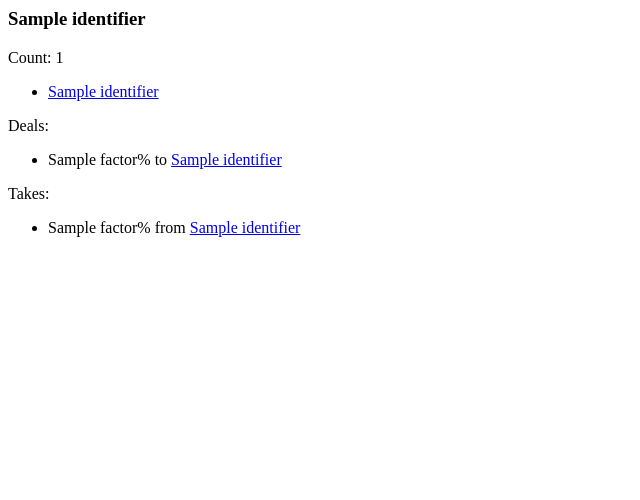
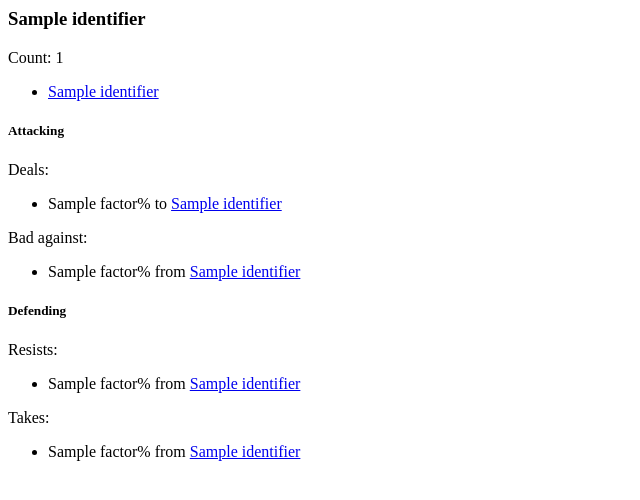
Before and after one commit to theappleman/nvudex, a Django app: template elements/templates/elements/element_detail.html in a window 1280 px wide. Shown: the top 500 px of the page, without its empty margins (0-640 px from the left). Run offline with Django 3.2, Linux system fonts and the light colour scheme; the template is opened without the code that fills it: most values are stand-ins (such as "Sample title", 1, 10 or a date in 2020).

Commit message:
Show good and bad elements on element detail

```diff
--- a/elements/templates/elements/element_detail.html
+++ b/elements/templates/elements/element_detail.html
@@ -8,6 +8,8 @@ Count: {{ object.species_set.count }}
 {% endfor %}
 </ul>
 
+<div>
+<h5>Attacking</h5>
 Deals:
 <ul>
 {% for damage in object.effective %}
@@ -15,9 +17,27 @@ Deals:
 {% endfor %}
 </ul>
 
+Bad against:
+<ul>
+{% for target in object.resisted %}
+<li>{{ target.factor }}% from <a href="{% url 'elements:element_detail' target.damage.identifier %}">{{ target.target.identifier }}</a></li>
+{% endfor %}
+</ul>
+</div>
+
+<div>
+<h5>Defending</h5>
+Resists:
+<ul>
+{% for damage in object.resistant %}
+<li>{{ damage.factor }}% from <a href="{% url 'elements:element_detail' damage.target.identifier %}">{{ damage.damage.identifier }}</a></li>
+{% endfor %}
+</ul>
+
 Takes:
 <ul>
-{% for target in object.resists %}
+{% for target in object.weak_against %}
 <li>{{ target.factor }}% from <a href="{% url 'elements:element_detail' target.damage.identifier %}">{{ target.damage.identifier }}</a></li>
 {% endfor %}
 </ul>
+</div>
```
Also changed, not shown: elements/models.py (+7 -2 lines), index.yaml (+11 -0 lines).
